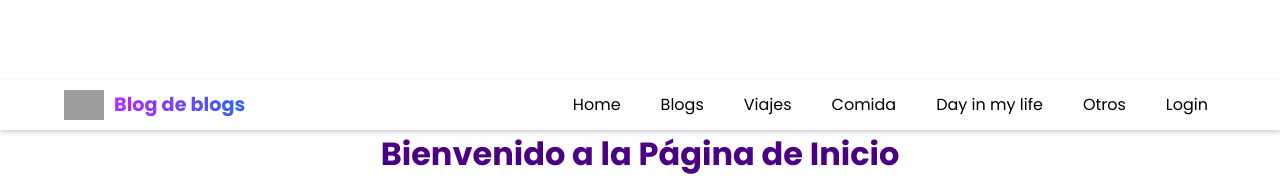
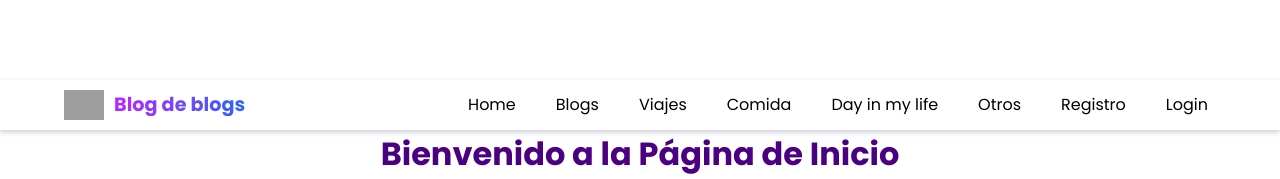
Before and after one commit to AlbaCastilla/WebBlogs, a React (Vite) app: page / in a window 1280 px wide. Shown: the top 179 px of the page. Built offline with nearby package versions, Linux system fonts and the light colour scheme; no server answers; the database is empty; grey boxes are pictures that could not be loaded.

Commit message:
metido registro

```diff
--- a/src/components/navbar/Navbar.jsx
+++ b/src/components/navbar/Navbar.jsx
@@ -66,6 +66,7 @@
          <li><Link to="/comida">Comida</Link></li>
          <li><Link to="/day-in-my-life">Day in my life</Link></li>
          <li><Link to="/otros">Otros</Link></li>
+         <li><Link to="/registro">Registro</Link></li>
          <li><Link to="/login">Login</Link></li>
        </ul>
        <div className={`hamburger ${isMenuOpen ? 'hamburger-active' : ''}`} onClick={toggleMenu}>
```
